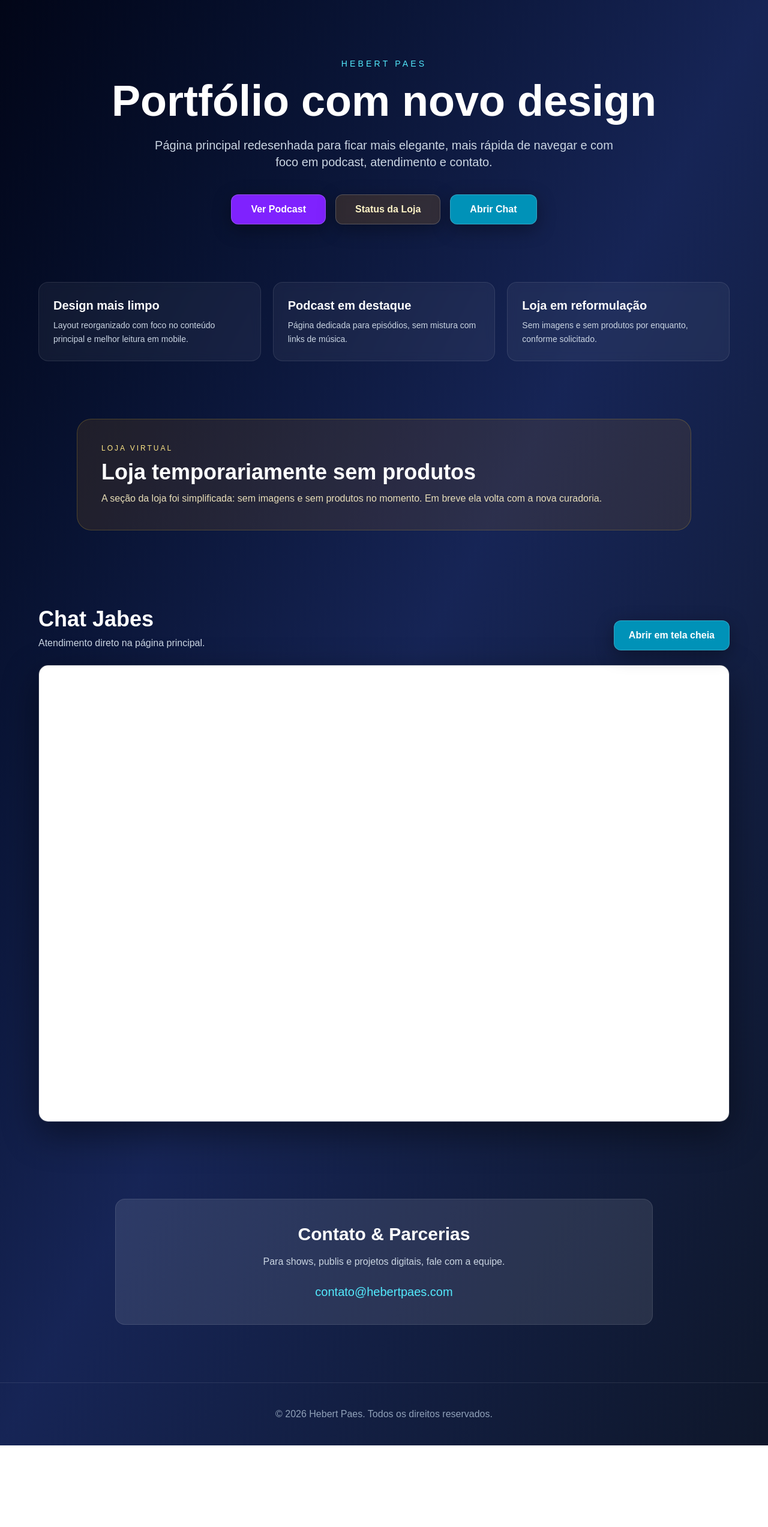
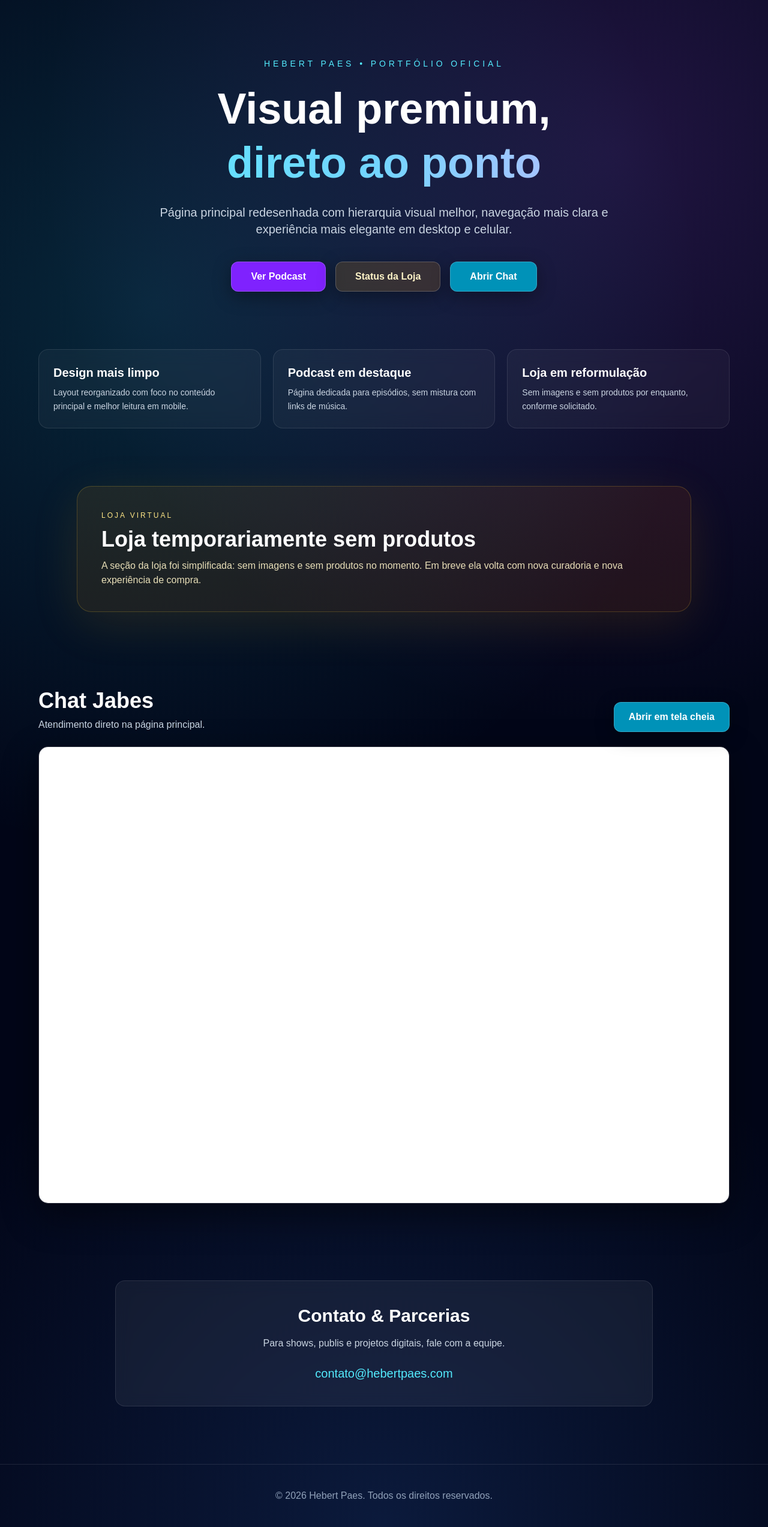
Before and after one commit to hebertpaes/hebertpaes-portfolio, a Next.js app: page / in a window 1280 px wide. Shown: the whole page at 60% size. Before the commit the page ends 2409 px from the top, so only its background shows below. Built offline with nearby package versions, Linux system fonts and the light colour scheme.

Commit message:
Refine homepage with premium visual polish

```diff
--- a/app/page.tsx
+++ b/app/page.tsx
@@ -18,14 +18,21 @@ const highlights = [
 
 export default function Home() {
   return (
-    <main className="min-h-screen bg-gradient-to-br from-slate-950 via-blue-950 to-slate-900 text-white">
-      <section className="px-4 pt-24 pb-16 text-center">
+    <main className="relative min-h-screen overflow-hidden bg-slate-950 text-white">
+      <div className="pointer-events-none absolute inset-0 bg-[radial-gradient(circle_at_20%_20%,rgba(34,211,238,0.16),transparent_40%),radial-gradient(circle_at_80%_10%,rgba(168,85,247,0.18),transparent_38%),radial-gradient(circle_at_50%_100%,rgba(59,130,246,0.16),transparent_35%)]" />
+
+      <section className="relative px-4 pt-24 pb-16 text-center">
         <div className="max-w-5xl mx-auto">
-          <p className="uppercase tracking-[0.3em] text-cyan-300 text-sm mb-4">Hebert Paes</p>
-          <h1 className="text-5xl md:text-7xl font-black mb-6">Portfólio com novo design</h1>
-          <p className="text-lg md:text-xl text-slate-300 max-w-3xl mx-auto mb-10">
-            Página principal redesenhada para ficar mais elegante, mais rápida de navegar e com foco em podcast,
-            atendimento e contato.
+          <p className="uppercase tracking-[0.35em] text-cyan-300 text-xs md:text-sm mb-5">Hebert Paes • Portfólio Oficial</p>
+          <h1 className="text-5xl md:text-7xl font-black mb-6 leading-tight">
+            Visual premium,
+            <span className="block bg-gradient-to-r from-cyan-300 via-sky-300 to-violet-300 bg-clip-text text-transparent">
+              direto ao ponto
+            </span>
+          </h1>
+          <p className="text-base md:text-xl text-slate-300 max-w-3xl mx-auto mb-10">
+            Página principal redesenhada com hierarquia visual melhor, navegação mais clara e experiência mais elegante
+            em desktop e celular.
           </p>
 
           <div className="flex gap-4 justify-center flex-wrap">
@@ -42,29 +49,32 @@ export default function Home() {
         </div>
       </section>
 
-      <section className="px-4 py-8">
+      <section className="relative px-4 py-8">
         <div className="max-w-6xl mx-auto grid md:grid-cols-3 gap-5">
           {highlights.map((item) => (
-            <article key={item.title} className="rounded-2xl border border-white/10 bg-white/5 p-6 backdrop-blur-sm">
-              <h2 className="text-xl font-bold mb-2">{item.title}</h2>
+            <article
+              key={item.title}
+              className="group rounded-2xl border border-white/10 bg-white/[0.04] p-6 backdrop-blur-md transition-all duration-300 hover:border-cyan-300/30 hover:bg-white/[0.07] hover:-translate-y-1"
+            >
+              <h2 className="text-xl font-bold mb-2 group-hover:text-cyan-200 transition-colors">{item.title}</h2>
               <p className="text-slate-300 text-sm leading-relaxed">{item.description}</p>
             </article>
           ))}
         </div>
       </section>
 
-      <section id="loja" className="px-4 py-16">
-        <div className="max-w-5xl mx-auto rounded-3xl border border-amber-300/20 bg-amber-500/10 p-8 md:p-10">
+      <section id="loja" className="relative px-4 py-16">
+        <div className="max-w-5xl mx-auto rounded-3xl border border-amber-300/20 bg-gradient-to-r from-amber-500/10 to-orange-500/10 p-8 md:p-10 shadow-[0_20px_80px_rgba(245,158,11,0.12)]">
           <p className="uppercase tracking-[0.25em] text-amber-200 text-xs mb-3">Loja virtual</p>
           <h2 className="text-3xl md:text-4xl font-black mb-3">Loja temporariamente sem produtos</h2>
           <p className="text-amber-100/90">
-            A seção da loja foi simplificada: sem imagens e sem produtos no momento. Em breve ela volta com a nova
-            curadoria.
+            A seção da loja foi simplificada: sem imagens e sem produtos no momento. Em breve ela volta com nova
+            curadoria e nova experiência de compra.
           </p>
         </div>
       </section>
 
-      <section id="chat" className="px-4 py-16">
+      <section id="chat" className="relative px-4 py-16">
         <div className="max-w-6xl mx-auto">
           <div className="flex flex-col md:flex-row md:items-end md:justify-between gap-4 mb-6">
             <div>
@@ -82,8 +92,8 @@ export default function Home() {
         </div>
       </section>
 
-      <section id="contact" className="px-4 py-16">
-        <div className="max-w-4xl mx-auto text-center bg-white/10 border border-white/10 rounded-2xl p-10">
+      <section id="contact" className="relative px-4 py-16">
+        <div className="max-w-4xl mx-auto text-center bg-white/[0.06] border border-white/10 rounded-2xl p-10 backdrop-blur-md">
           <h2 className="text-3xl font-bold mb-4">Contato & Parcerias</h2>
           <p className="text-slate-300 mb-6">Para shows, publis e projetos digitais, fale com a equipe.</p>
           <a href="mailto:contato@hebertpaes.com" className="text-cyan-300 text-xl hover:text-cyan-200">
@@ -92,7 +102,7 @@ export default function Home() {
         </div>
       </section>
 
-      <footer className="py-10 text-center text-slate-400 border-t border-white/10 mt-8">
+      <footer className="relative py-10 text-center text-slate-400 border-t border-white/10 mt-8">
         <p>© 2026 Hebert Paes. Todos os direitos reservados.</p>
       </footer>
     </main>
```
